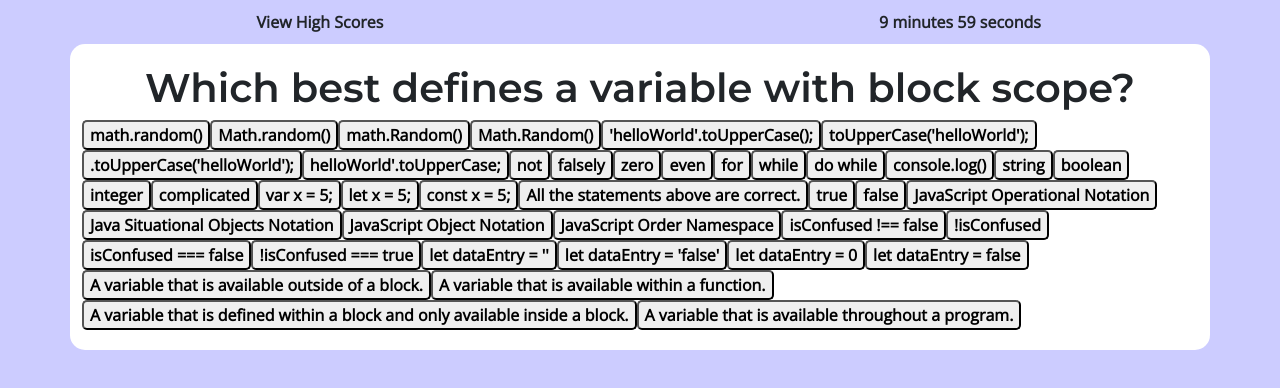
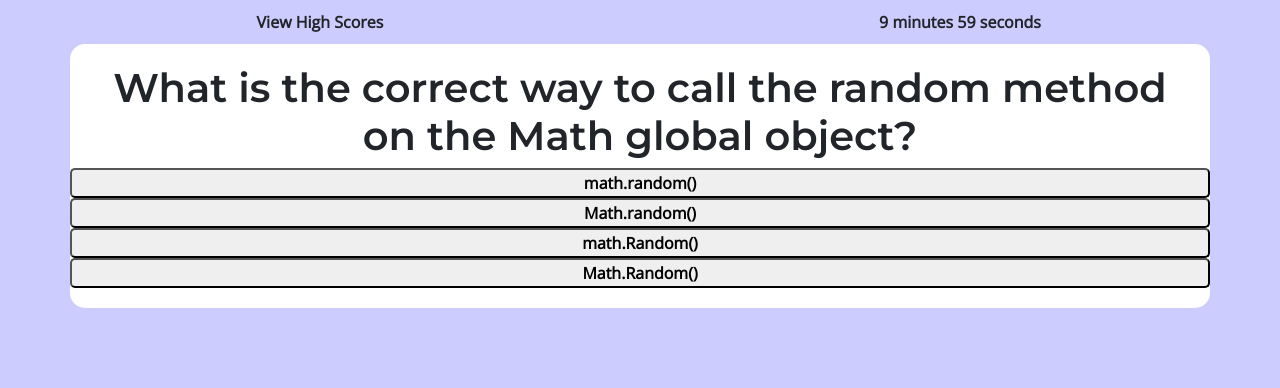
Before and after one commit to hjohnsick/coding-quiz, a plain HTML site: page index.html in a window 1280 px wide. Both pictures are taken after a click on the button "Start". Drawn offline with nearby package versions, Linux system fonts and the light colour scheme.

Commit message:
refactored displayQuestionAndAnswer function

```diff
--- a/assets/script.js
+++ b/assets/script.js
@@ -1,14 +1,21 @@
-var divEl = document.querySelector(".container");
-var buttonEl = document.querySelector(".start");
+var welcomeDiv = document.getElementById("welcome");
+var startButton = document.querySelector(".start");
 var h1El = document.querySelector("h1");
 var pEl = document.querySelector("p");
 var highScoresEl = document.getElementById("view-high-scores");
 var highScoresDiv = document.getElementById("high-scores");
 var timeEl = document.getElementById("timer");
 var backButton = document.querySelector(".back");
+var questionAndAnswersDiv = document.querySelector(".questions-and-answers");
+var questionH1 = document.querySelector(".question");
+var answerButton1 = document.getElementById("answer1");
+var answerButton2 = document.getElementById("answer2");
+var answerButton3 = document.getElementById("answer3");
+var answerButton4 = document.getElementById("answer4");
 
 var questions = [
     {
+        id: 0,
         question: 'What is the correct way to call the random method on the Math global object?',
         answers: [
             {
@@ -30,6 +37,7 @@ var questions = [
         ]
     },
     {
+        id: 1,
         question: 'What is the correct way to call a string\'s built-in method?',
         answers: [
             {
@@ -51,6 +59,7 @@ var questions = [
         ]
     },
     {
+        id: 2,
         question: 'Arrays are _________ indexed',
         answers: [
             {
@@ -72,6 +81,7 @@ var questions = [
         ]
     },
     {
+        id: 3,
         question: 'Which of the follow is NOT a type of loop?',
         answers: [
             {
@@ -93,6 +103,7 @@ var questions = [
         ]
     },
     {
+        id: 4,
         question: 'true and false are a ___________ data type?',
         answers: [
             {
@@ -114,6 +125,7 @@ var questions = [
         ]
     },
     {
+        id: 5,
         question: 'Which of the following statements is the correct way to declare a variable in javaScript: ',
         answers: [
             {
@@ -135,20 +147,29 @@ var questions = [
         ]
     },
     {
-        question: 'True or False: Length is an example of a JavaScript property.',
+        id: 6,
+        question: 'Which best defines a variable with block scope?',
         answers: [
             {
-                answer: true,
+                answer: 'A variable that is available outside of a block.',
+                correct: false
+            },
+            {
+                answer: 'A variable that is available within a function.',
+                correct: false
+            },
+            {
+                answer: 'A variable that is defined within a block and only available inside a block.',
                 correct: true
             },
             {
-                answer: false,
+                answer: 'A variable that is available throughout a program.',
                 correct: false
-            },
-
+            }
         ]
     },
     {
+        id: 7,
         question: 'JSON stands for ____________.',
         answers: [
             {
@@ -170,6 +191,7 @@ var questions = [
         ]
     },
     {
+        id: 8,
         question: 'If isConfused equals true, which of the following expressions evaluates to true?',
         answers: [
             {
@@ -191,6 +213,7 @@ var questions = [
         ]
     },
     {
+        id: 9,
         question: 'Which of the following variables contains a truthy value?',
         answers: [
             {
@@ -210,65 +233,62 @@ var questions = [
                 correct: false
             }
         ]
-    },
-    {
-        question: 'Which best defines a variable with block scope?',
-        answers: [
-            {
-                answer: 'A variable that is available outside of a block.',
-                correct: false
-            },
-            {
-                answer: 'A variable that is available within a function.',
-                correct: false
-            },
-            {
-                answer: 'A variable that is defined within a block and only available inside a block.',
-                correct: true
-            },
-            {
-                answer: 'A variable that is available throughout a program.',
-                correct: false
-            }
-        ]
     }
+
 ]
 
+var goBack = function() {
+    window.location.reload();
+}
+
 var answerQuestion = function(event) {
+    var highScore = 0;
     var answerClicked = event.target;
     var correct = answerClicked.dataset.correct;
     if (correct) {
-        console.log("You got it right!");
+        // add one to the score
+        highScore++;
     } else {
+        // deduct one minute from the time
         console.log("You got it wrong!");
     }
+
+    return highScore;
 }
 
-var displayQuestionAndAnswer = function() {
-    for (var i = 0; i < questions.length; i++) {
-        var questionAndAnswers = questions[i];
-        h1El.innerText = questionAndAnswers.question;
-        questionAndAnswers.answers.forEach(answer => {
-            var button = document.createElement('button')
-            divEl.appendChild(button);
-            button.innerText = answer.answer
-            button.addEventListener('click', answerQuestion);
-        });
+var displayQuestionAndAnswer = function(id) {
+    // stop displaying welcome text
+    welcomeDiv.style.display = "none";
 
-    }
+    // make question and answer div visible
+    questionAndAnswersDiv.style.display = "block";
+
+    // display question
+    questionH1.innerText = questions[id].question;
+
+    // display answers
+    answerButton1.innerText = questions[id].answers[0].answer;
+    answerButton2.innerText = questions[id].answers[1].answer;
+    answerButton3.innerText = questions[id].answers[2].answer;
+    answerButton4.innerText = questions[id].answers[3].answer;
+
 }
 
 var gameOver = function() {
+    // change to say game over
 
+    // display score
+
+    // have user enter name to save in high scores
 }
 
 var displayHighScores = function() {
     // hide questions container div
-    if (divEl.style.display === "none") {
-        divEl.style.display = "block";
+    if (questionAndAnswersDiv.style.display === "none") {
+        questionAndAnswersDiv.style.display = "block";
     } else {
         // show high scores
-        divEl.style.display = "none";
+        welcomeDiv.style.display = "none";
         highScoresEl.style.display = "none";
         timeEl.style.display = "none";
         highScoresDiv.style.display = "block";
@@ -300,10 +320,11 @@ var startTimer = function() {
 
 var startQuiz = function() {
     pEl.remove();
-    buttonEl.remove();
-    displayQuestionAndAnswer();
+    startButton.remove();
+    displayQuestionAndAnswer(0);
     startTimer();
 }
 
-buttonEl.addEventListener('click', startQuiz);
+startButton.addEventListener('click', startQuiz);
 highScoresEl.addEventListener('click', displayHighScores);
+backButton.addEventListener('click', goBack);
--- a/assets/styles.css
+++ b/assets/styles.css
@@ -21,15 +21,20 @@ header ul {
 span:hover {
  color:#DAF7A6;
  cursor: pointer;
+ font-family: 'Bungee', cursive;
+ font-size: 25px;
 }
 
-#timer{
+.hidden {
+    display: none;
+}
+/* #timer{
     display: none;
 }
 
 #high-scores {
     display: none;
-}
+} */
 
 h1 {
     font-family: 'Montserrat', sans-serif;
--- a/index.html
+++ b/index.html
@@ -8,7 +8,7 @@
     <link rel="stylesheet" href="./assets/styles.css">
     <link rel="preconnect" href="https://fonts.googleapis.com">
     <link rel="preconnect" href="https://fonts.gstatic.com" crossorigin>
-    <link href="https://fonts.googleapis.com/css2?family=Montserrat:wght@600&family=Open+Sans:wght@300&display=swap" rel="stylesheet">
+    <link href="https://fonts.googleapis.com/css2?family=Bungee&family=Montserrat:wght@600&family=Open+Sans:wght@300&display=swap" rel="stylesheet">
     <title>JavaScript Quiz</title>
 </head>
 <body>
@@ -18,11 +18,11 @@
                         <li id="view-high-scores" class="nav-item">
                             <span>View High Scores</span>
                         </li>
-                        <li id="timer" class="nav-item">10 minutes 0 seconds</li>
+                        <li id="timer" class="hidden nav-item">10 minutes 0 seconds</li>
                 </ul>
             </nav>
     </header>
-    <div class="container">
+    <div class="container" id="welcome">
         <div class="row align-items-center text-center">
             <h1>Coding Quiz Challenge</h1>
             <p>Welcome to the coding quiz challenge!  You have 10 minutes to get through 10 questions.  60 seconds will
@@ -33,7 +33,16 @@
             </div>
         </div>
     </div>
-    <div id="high-scores" class="container">
+    <div class="container hidden questions-and-answers">
+        <div class="row align-items-center text-center">
+            <h1 class="question"></h1>
+            <button id="answer1"></button>
+            <button id="answer2"></button>
+            <button id="answer3"></button>
+            <button id="answer4"></button>
+        </div>
+    </div>
+    <div id="high-scores" class="container hidden">
         <div class="row align-items-center text-center">
             <h1>High Scores</h1>
             <div class="col justify-content-center">
```
